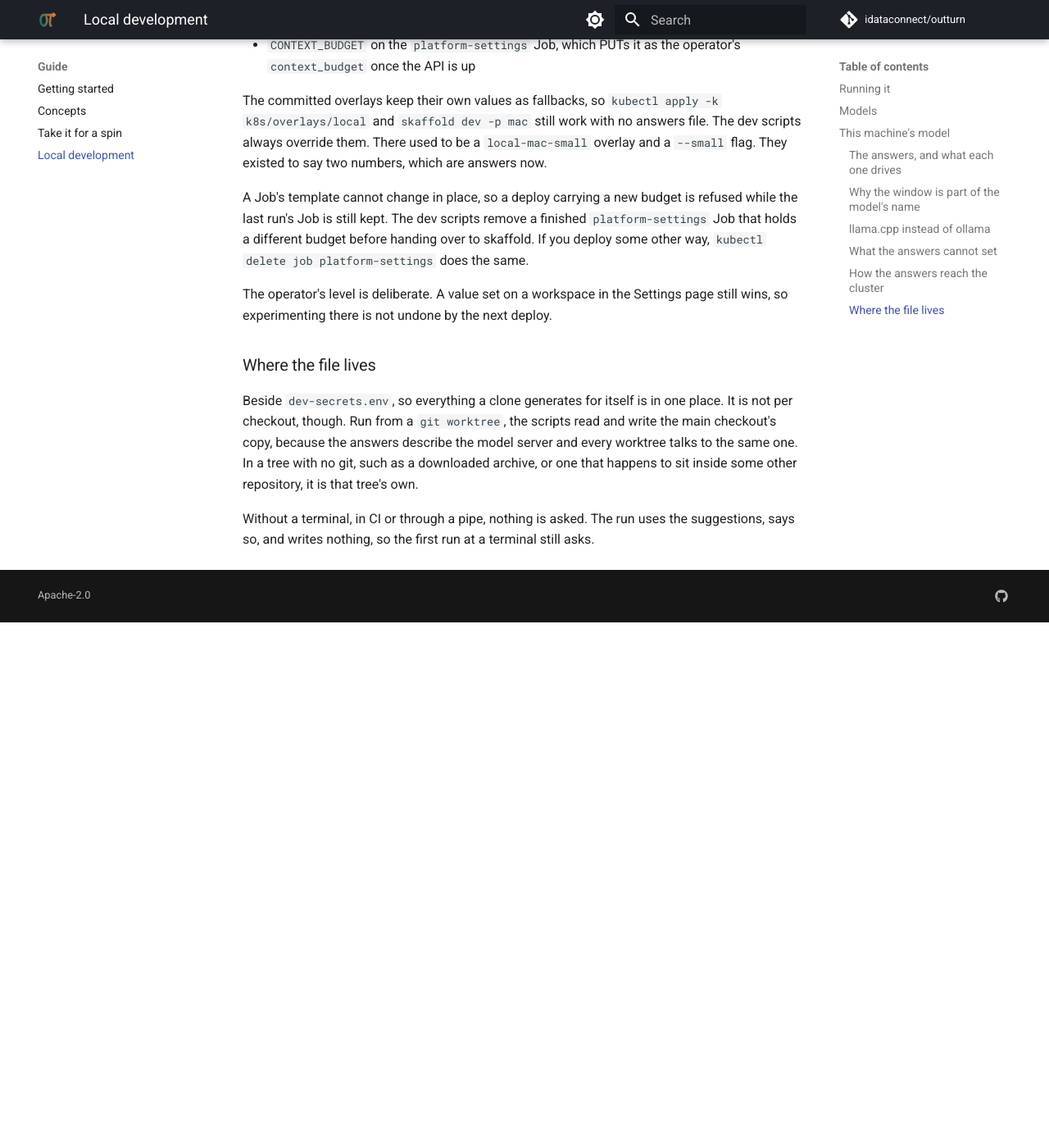
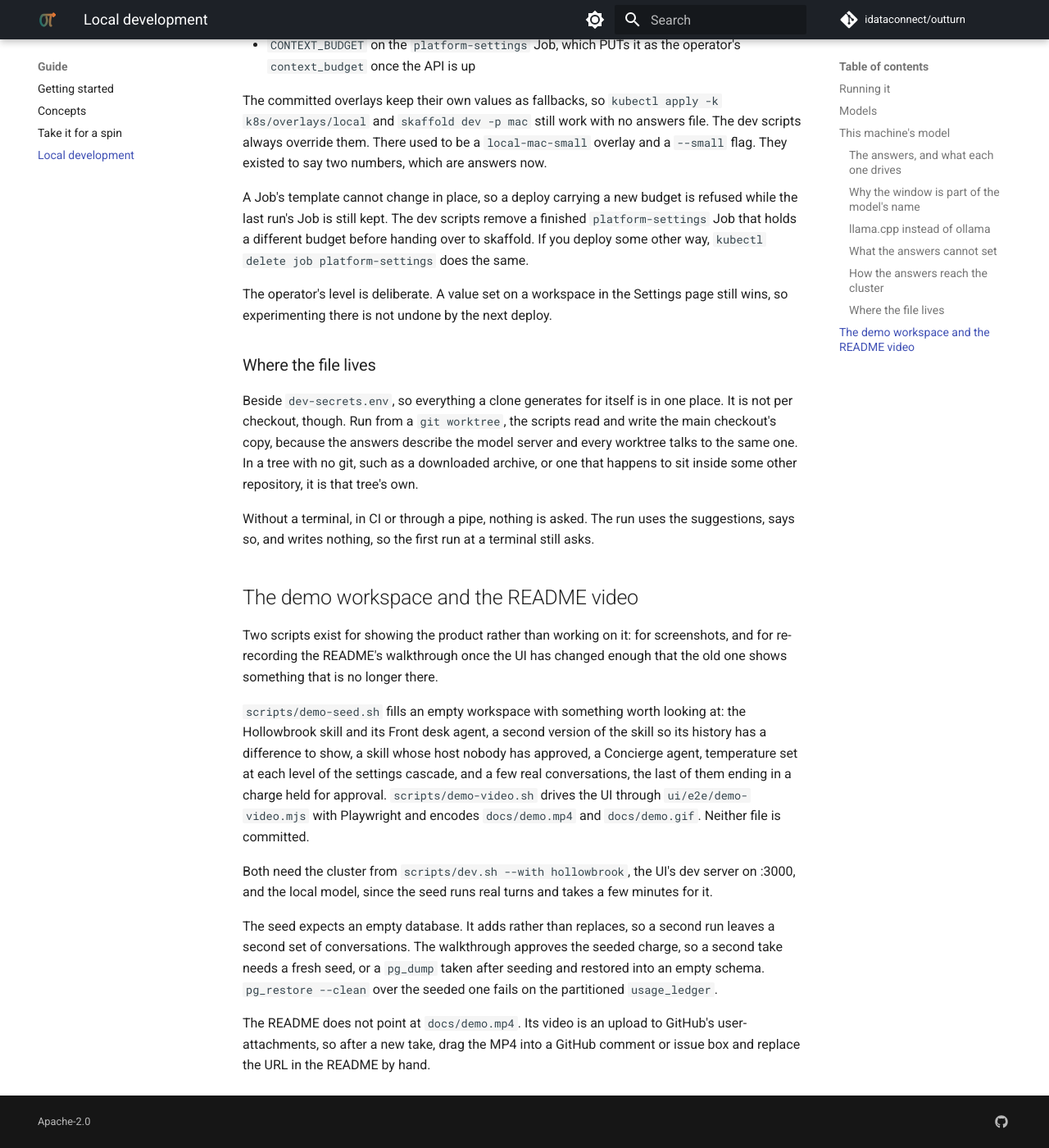
Before and after one commit to idataconnect/outturn, an MkDocs documentation site: the page built from docs/local-development.md, in a window 1280 px wide and 1400 px high, scrolled down 5122 px. Shown: the whole window at 82% size. Built offline with MkDocs 1.6.1 and Material for MkDocs 9.7.7, drawn with Linux system fonts in a browser that asks for light colours; comment, search, counter and statistics services are not loaded; before the commit the page ends 5881 px from its top, so only the background shows below that.

Commit message:
Document the demo seed and the README video's recording
Both were written up only in their own header comments, so the traps --
that the take spends the seeded charge, that pg_restore --clean cannot
restore over a partitioned table, and that the README's video is an
upload rather than the encoded file -- were found by running them.

Co-Authored-By: Claude Opus 5.5 <noreply@anthropic.com>

```diff
--- a/docs/local-development.md
+++ b/docs/local-development.md
@@ -250,3 +250,32 @@ other repository, it is that tree's own.
 Without a terminal, in CI or through a pipe, nothing is asked. The run uses the
 suggestions, says so, and writes nothing, so the first run at a terminal still
 asks.
+
+## The demo workspace and the README video
+
+Two scripts exist for showing the product rather than working on it: for
+screenshots, and for re-recording the README's walkthrough once the UI has
+changed enough that the old one shows something that is no longer there.
+
+`scripts/demo-seed.sh` fills an empty workspace with something worth looking
+at: the Hollowbrook skill and its Front desk agent, a second version of the
+skill so its history has a difference to show, a skill whose host nobody has
+approved, a Concierge agent, temperature set at each level of the settings
+cascade, and a few real conversations, the last of them ending in a charge
+held for approval. `scripts/demo-video.sh` drives the UI through
+`ui/e2e/demo-video.mjs` with Playwright and encodes `docs/demo.mp4` and
+`docs/demo.gif`. Neither file is committed.
+
+Both need the cluster from `scripts/dev.sh --with hollowbrook`, the UI's dev
+server on :3000, and the local model, since the seed runs real turns and
+takes a few minutes for it.
+
+The seed expects an empty database. It adds rather than replaces, so a second
+run leaves a second set of conversations. The walkthrough approves the seeded
+charge, so a second take needs a fresh seed, or a `pg_dump` taken after
+seeding and restored into an empty schema. `pg_restore --clean` over the
+seeded one fails on the partitioned `usage_ledger`.
+
+The README does not point at `docs/demo.mp4`. Its video is an upload to
+GitHub's user-attachments, so after a new take, drag the MP4 into a GitHub
+comment or issue box and replace the URL in the README by hand.
```
